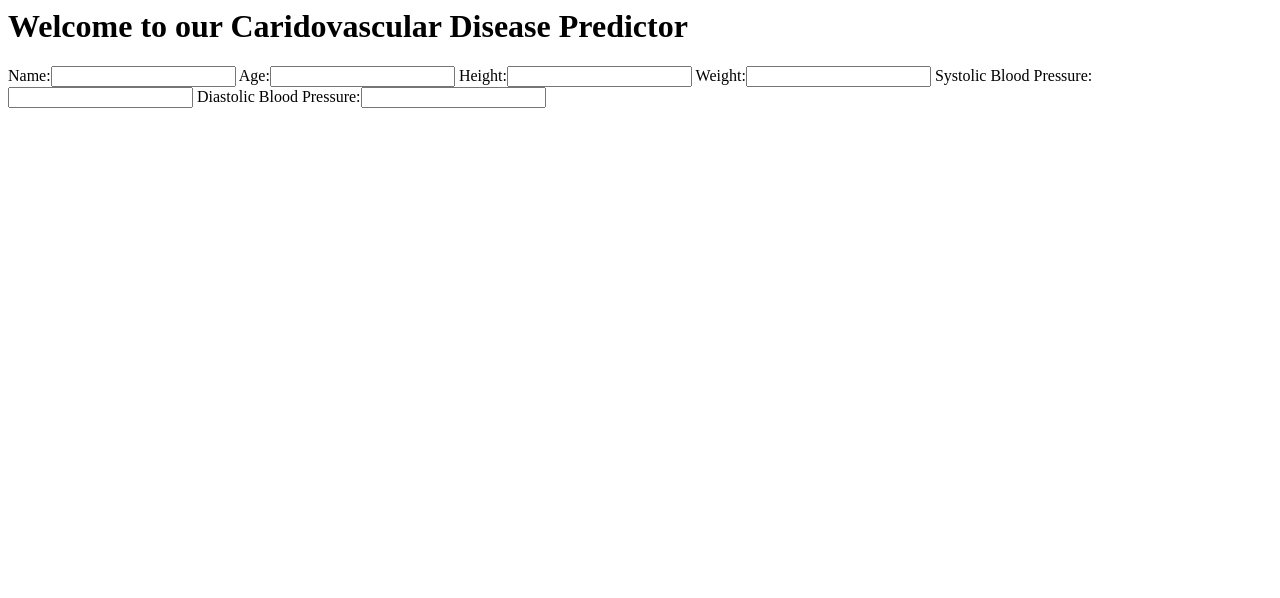
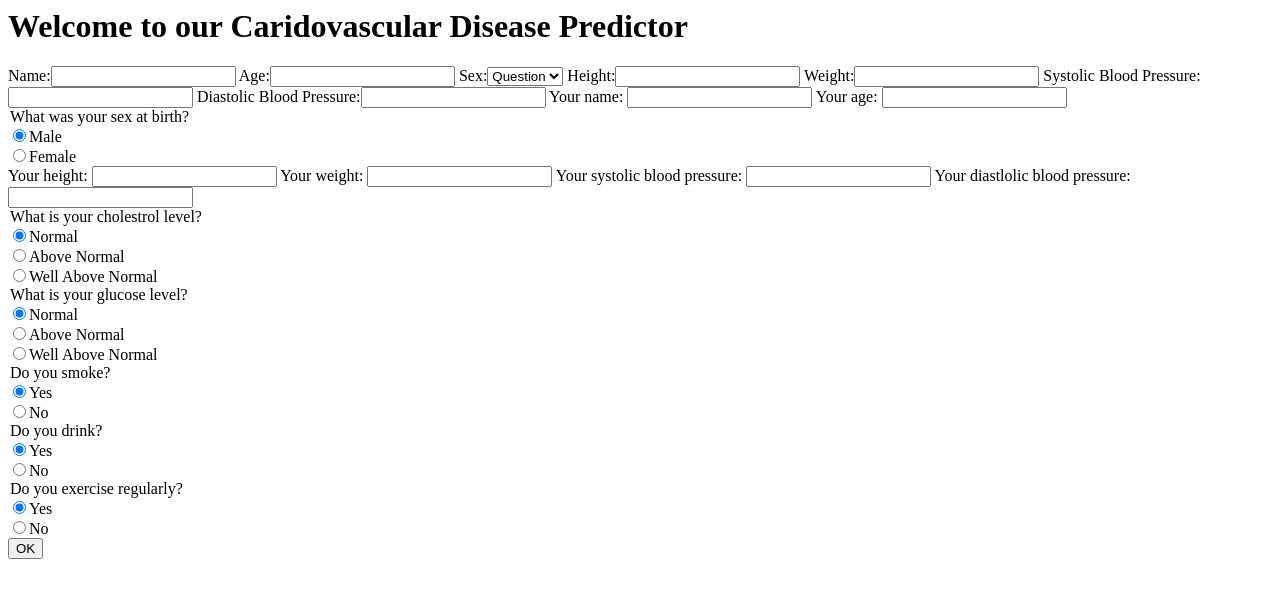
Before and after one commit to Areeba-F/hacked-beta-logistic-aggression, a Django app: template main/templates/hello.html in a window 1280 px wide. Shown: the top 598 px of the page. Run offline with Django 3.2, Linux system fonts and the light colour scheme; the template is opened without the code that fills it: values that come from a table or form of the project are taken from there, others are empty.

Commit message:
data can now be passed between html pages correctly

```diff
--- a/main/forms.py
+++ b/main/forms.py
@@ -3,7 +3,7 @@ from django import forms
 class MedicalForm(forms.Form):
     name = forms.CharField(label='Name', max_length=100)
     age = forms.IntegerField(label='Age')
-    ##sex = forms.ChoiceField(choices=[('question', 'Question'), ('other', 'Other')])
+    sex = forms.ChoiceField(choices=[('question', 'Question'), ('other', 'Other')])
     height = forms.IntegerField(label='Height')
     weight = forms.IntegerField(label='Weight')
     sbp = forms.IntegerField(label='Systolic Blood Pressure')
--- a/main/templates/hello.html
+++ b/main/templates/hello.html
@@ -4,12 +4,42 @@
 <!-- ask the user to input there age, gender, height, weight, systolm diastol, chol, glu, smoking, alcohol consumption and exercise -->
 <!-- create a form -->
 
-
-<body>
-    <form action="post">
-        {% csrf_token %}
-        {{forms}}
-    </form>
+<form action="test" method="post">
+     {% csrf_token %}
+    {{form}}
+    <label for="your_name" name= "name">Your name: </label>
+    <input id="your_name" type="text" name="your_name" value="{{ current_name }}">
+    <label for="our_age">Your age: </label>
+    <input id="your_age" type="number" name="your_age" value="{{ current_age }}">
+    <legend>What was your sex at birth?</legend>
+    <input type="radio" name="gender" value="Male" checked>Male<br>
+    <input type="radio" name="gender" value="Female">Female<br>
+    <label for="your_height">Your height: </label>
+    <input id="your_height" type="number" name="your_height" value="{{ current_weight }}">
+    <label for="your_weight">Your weight: </label>
+    <input id="your_weight" type="number" name="your_weight" value="{{ current_weight }}">
+    <label for="your_sbp">Your systolic blood pressure: </label>
+    <input id="your_sbp" type="number" name="your_sbp" value="{{ current_sbp }}">
+    <label for="your_dbp">Your diastlolic blood pressure: </label>
+    <input id="your_dbp" type="number" name="your_dbp" value="{{ current_dbp }}">
+    <legend>What is your cholestrol level?</legend>
+    <input type="radio" name="cholestoral" value="norm" checked>Normal<br>
+    <input type="radio" name="cholestoral" value="abvnorm">Above Normal<br>
+    <input type="radio" name="cholestoral" value="wellabvnorm">Well Above Normal<br>
+    <legend>What is your glucose level?</legend>
+    <input type="radio" name="glucose" value="norm" checked>Normal<br>
+    <input type="radio" name="glucose" value="abvnorm">Above Normal<br>
+    <input type="radio" name="glucose" value="wellabvnorm">Well Above Normal<br>
+    <legend>Do you smoke?</legend>
+    <input type="radio" name="smoke" value="yes" checked>Yes<br>
+    <input type="radio" name="smoke" value="no">No<br>
+    <legend>Do you drink?</legend>
+    <input type="radio" name="drink" value="yes" checked>Yes<br>
+    <input type="radio" name="drink" value="no">No<br>
+    <legend>Do you exercise regularly?</legend>
+    <input type="radio" name="exercise" value="yes" checked>Yes<br>
+    <input type="radio" name="exercise" value="no">No<br>
 
 
-</body>
+    <input type="submit" value="OK">
+</form>
```
Also changed, not shown: main/views.py (+3 -4 lines).
